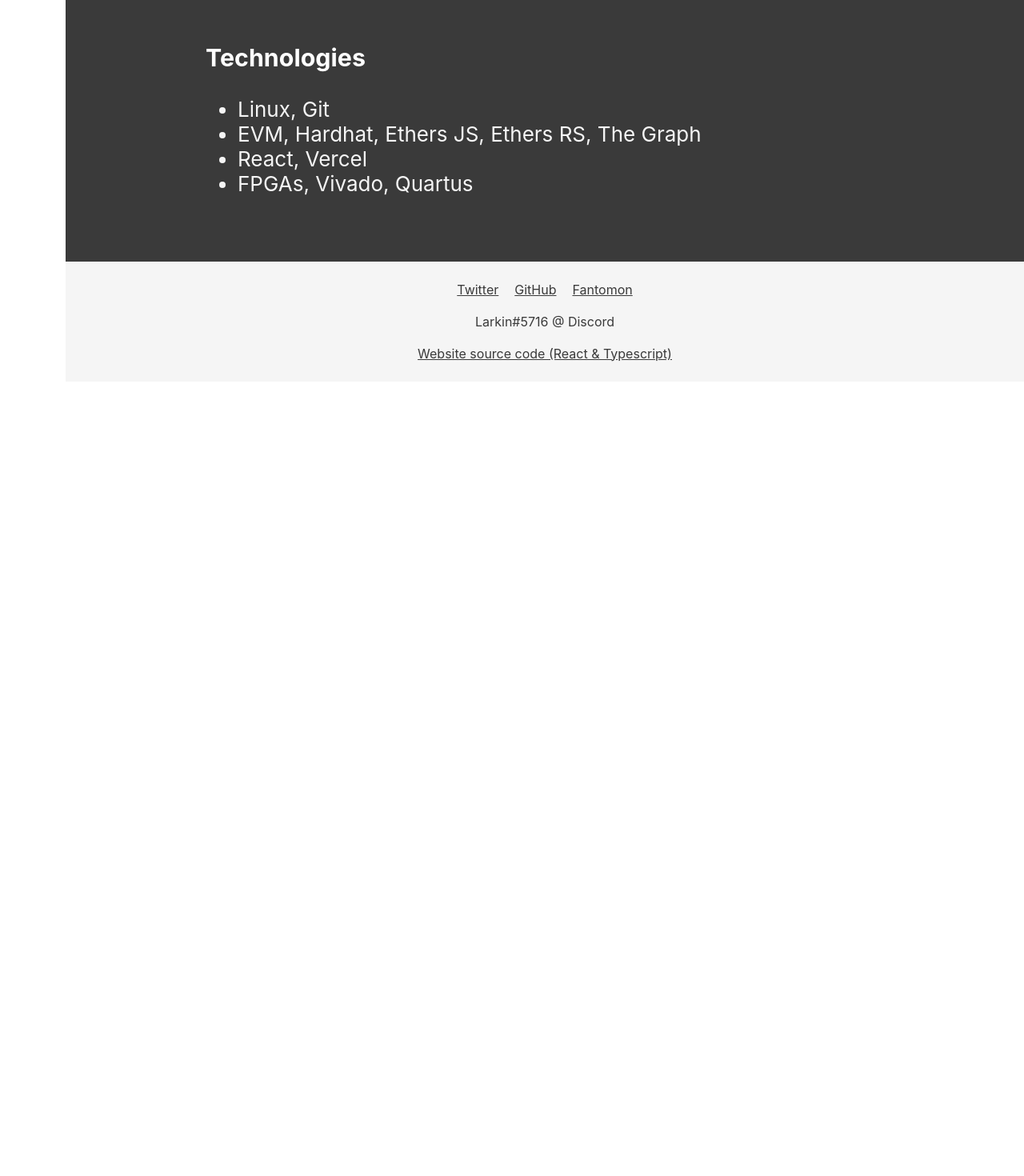
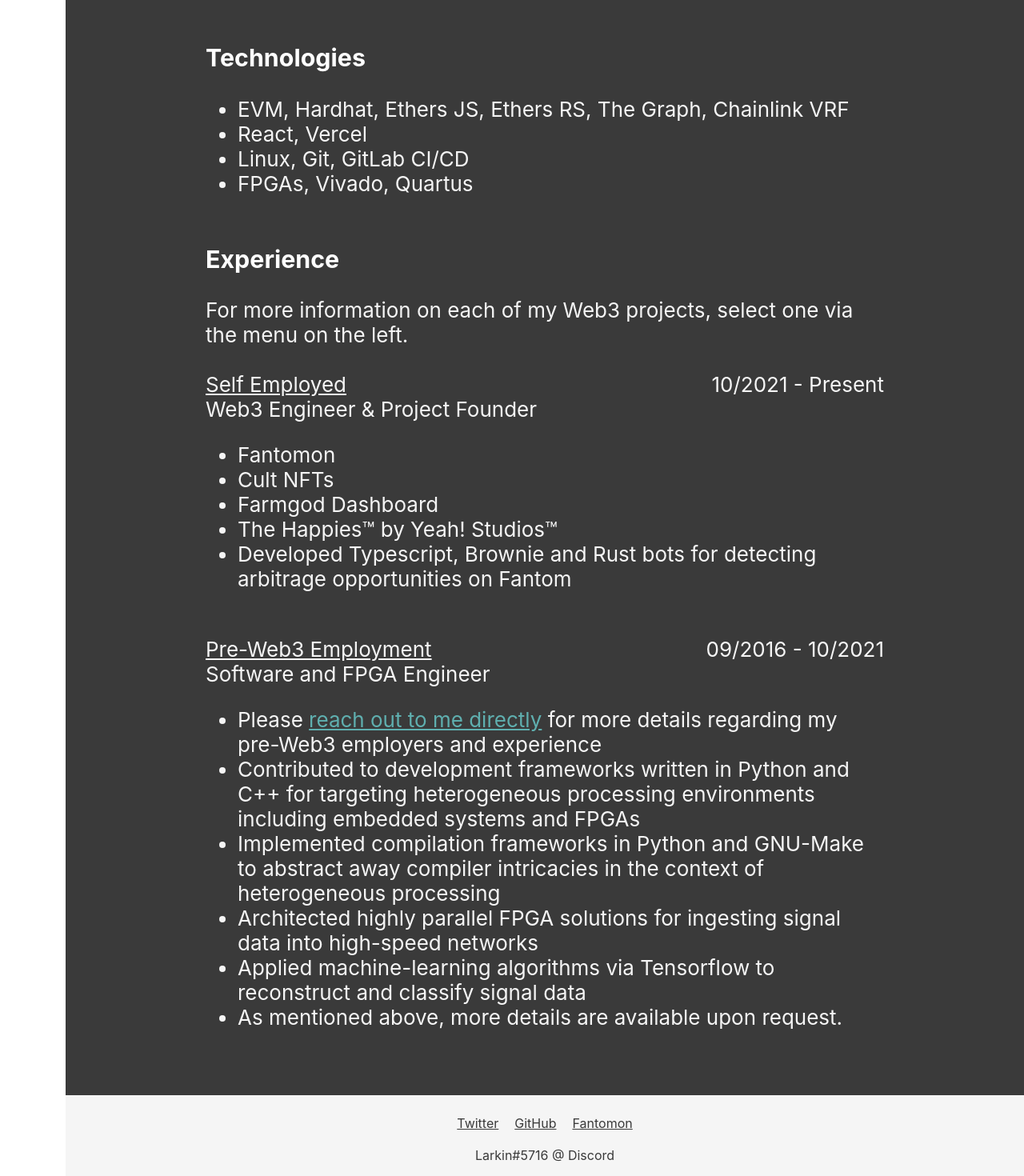
Before and after one commit to CodeLarkin/larkin-portfolio, a React (Create React App) app: page /resume in a window 1280 px wide. Shown: the part 1060-2530 px from the top of the page at 80% size. Before the commit the page ends 1537 px from the top, so only its background shows below. Built offline with nearby package versions, Linux system fonts and the light colour scheme.

Commit message:
added pre-web3 experience section to resume

```diff
--- a/src/App.scss
+++ b/src/App.scss
@@ -305,6 +305,11 @@
   align-items: left;
   text-align: left;
 }
+.resumeLine {
+  display: flex;
+  flex-direction: row;
+  justify-content: space-between;
+}
 .menuIcon {
   width: auto;
   height: 25px;
--- a/src/Resume.tsx
+++ b/src/Resume.tsx
@@ -43,10 +43,46 @@
 
               <h3>Technologies</h3>
               <ul>
-                <li>Linux, Git</li>
-                <li>EVM, Hardhat, Ethers JS, Ethers RS, The Graph</li>
+                <li>EVM, Hardhat, Ethers JS, Ethers RS, The Graph, Chainlink VRF</li>
                 <li>React, Vercel</li>
+                <li>Linux, Git, GitLab CI/CD</li>
                 <li>FPGAs, Vivado, Quartus</li>
+                <br/>
+              </ul>
+
+              <h3>Experience</h3>
+              For more information on each of my Web3 projects, select one via the menu on the left.
+              <br/><br/>
+              <div>
+                <div className="resumeLine">
+                  <u>Self Employed</u>
+                  <div>10/2021 - Present</div>
+                </div>
+                Web3 Engineer & Project Founder
+              </div>
+              <ul>
+                <li>Fantomon</li>
+                <li>Cult NFTs</li>
+                <li>Farmgod Dashboard</li>
+                <li>The Happies™ by Yeah! Studios™</li>
+                <li>Developed Typescript, Brownie and Rust bots for detecting arbitrage opportunities on Fantom</li>
+                <br/>
+              </ul>
+
+              <div>
+                <div className="resumeLine">
+                  <u>Pre-Web3 Employment</u>
+                  <div>09/2016 - 10/2021</div>
+                </div>
+                Software and FPGA Engineer
+              </div>
+              <ul>
+                <li>Please <LarkinLink href="mailto:code.larkin@gmail.com">reach out to me directly</LarkinLink> for more details regarding my pre-Web3 employers and experience</li>
+                <li>Contributed to development frameworks written in Python and C++ for targeting heterogeneous processing environments including embedded systems and FPGAs</li>
+                <li>Implemented compilation frameworks in Python and GNU-Make to abstract away compiler intricacies in the context of heterogeneous processing</li>
+                <li>Architected highly parallel FPGA solutions for ingesting signal data into high-speed networks</li>
+                <li>Applied machine-learning algorithms via Tensorflow to reconstruct and classify signal data</li>
+                <li>As mentioned above, more details are available upon request.</li>
                 <br/>
               </ul>
             </section>
```
